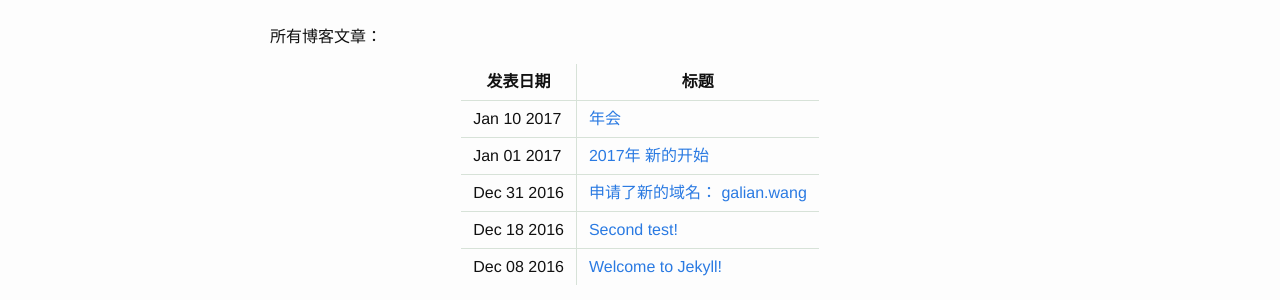
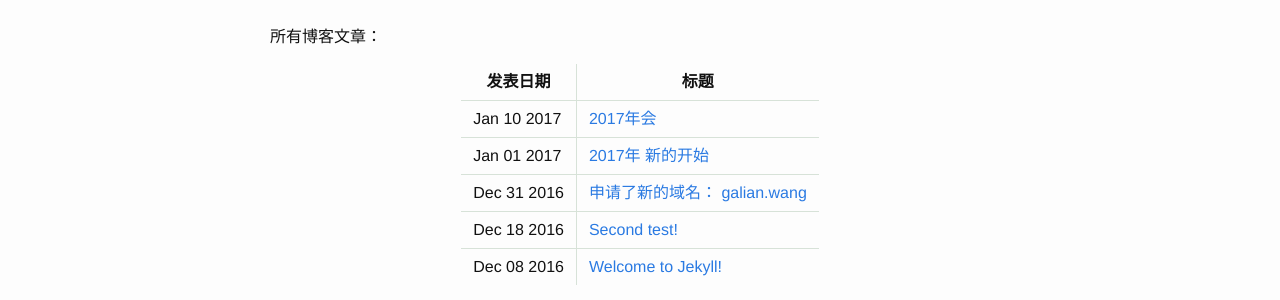
Before and after one commit to galian123/galian123.github.io, a Jekyll site: the page built from archive.md, in a window 1280 px wide. Shown: the part 129-429 px from the top of the page. Built offline with Jekyll 4.4.1, drawn with Linux system fonts in a browser that asks for light colours; nearby versions of some CDN libraries.

```diff
--- a/_posts/2017-01-10-company-annual-meeting.md
+++ b/_posts/2017-01-10-company-annual-meeting.md
@@ -1,6 +1,6 @@
 ---
 layout: post
-title: 年会
+title: "2017年会"
 date: 2017-01-10 15:39 +0800
 categories: [团队活动]
 tags: [年会]
@@ -8,4 +8,4 @@ tags: [年会]
 
 告别2016多磨难的一年，希望三星2017重生。
 
-![](images/annual-meeting.jpg)
+![]({{site.url}}images/annual-meeting.jpg)
```
